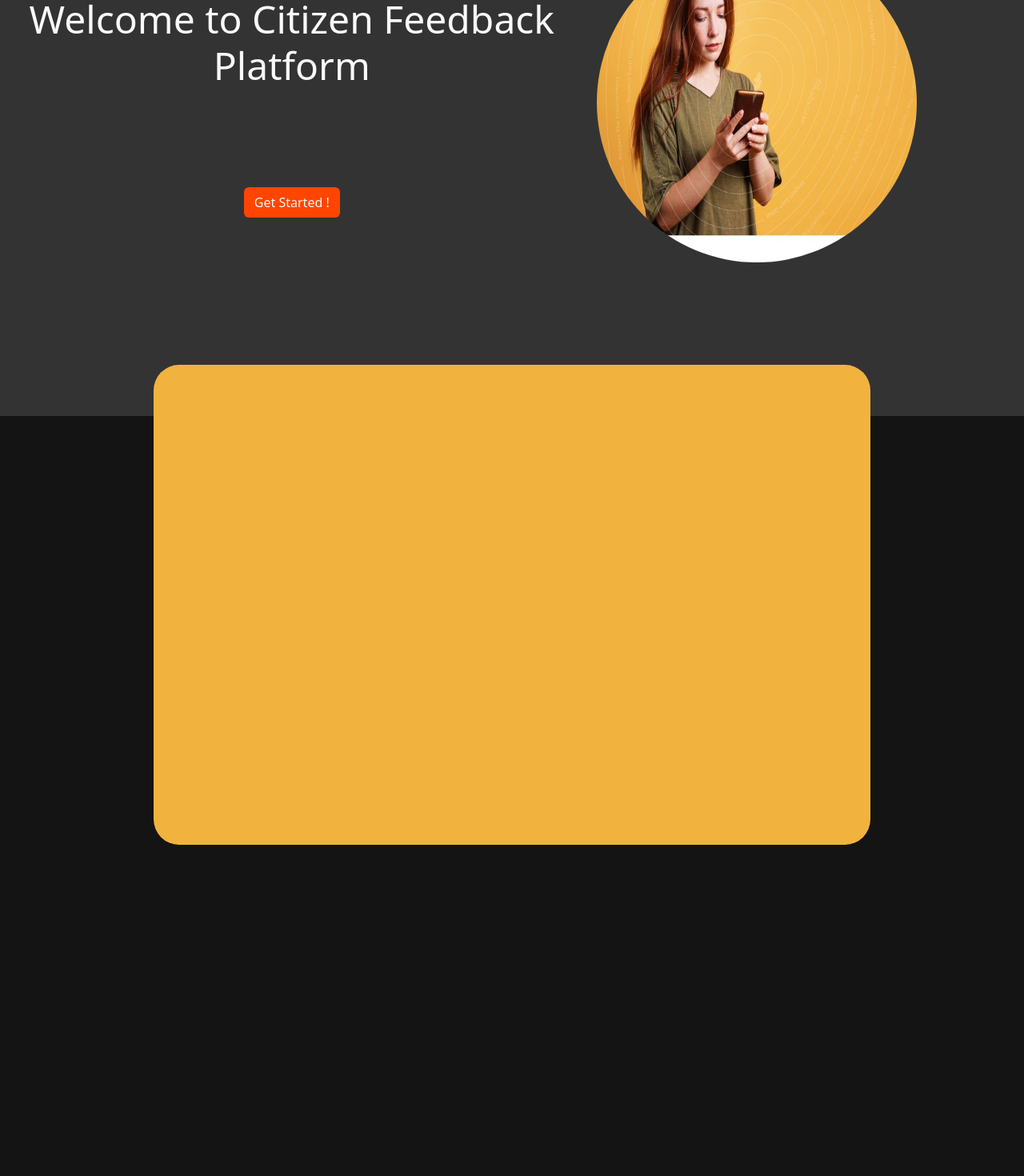
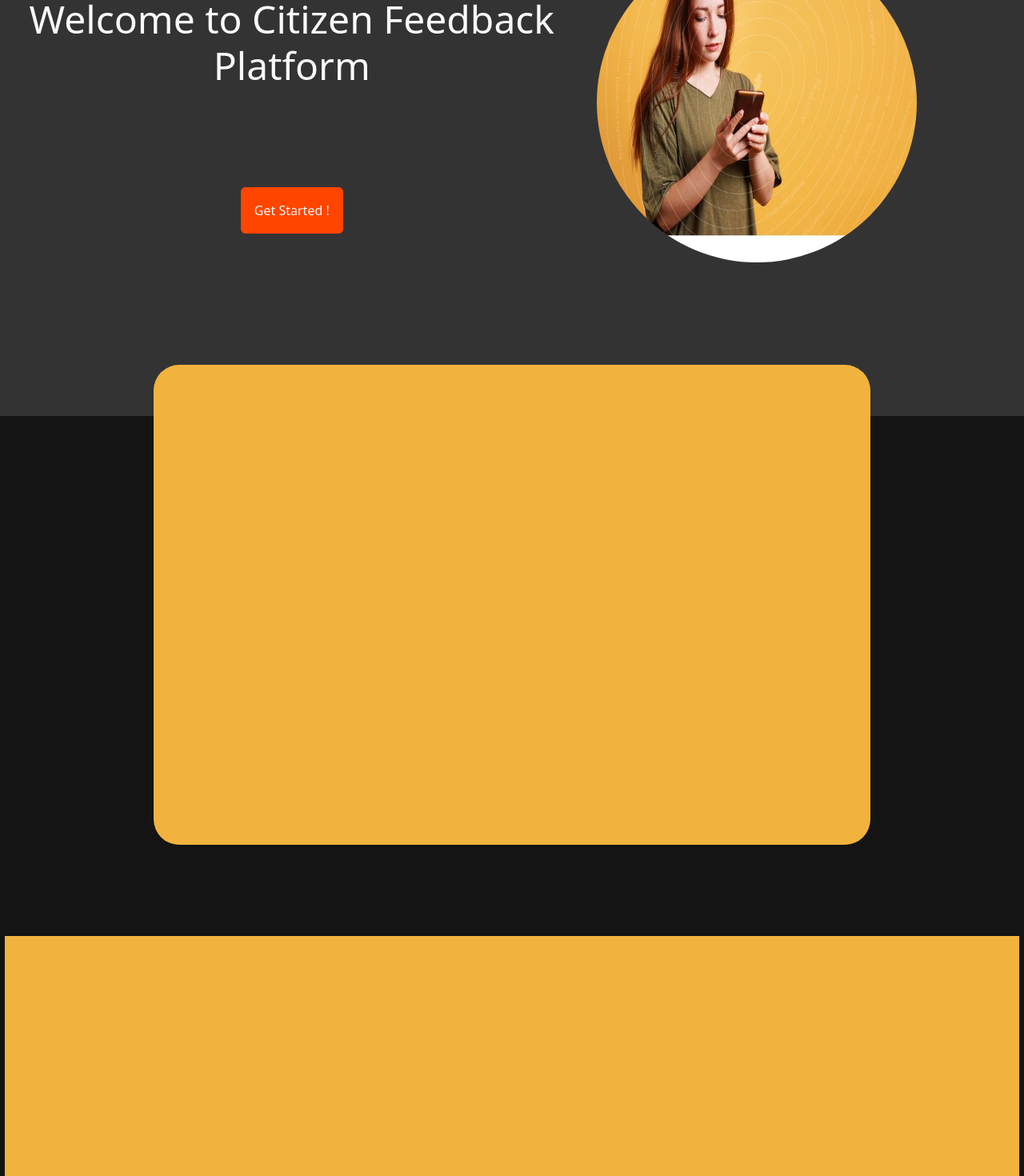
Before and after one commit to FullEffect-Studio/cfp, a React (Create React App) app: page / in a window 1280 px wide. Shown: the part 176-1646 px from the top of the page at 80% size. Before the commit the page ends 1232 px from the top, so only its background shows below. Built offline with nearby package versions, Linux system fonts and the light colour scheme.

Commit message:
Layouting

```diff
--- a/src/components/home/Home.jsx
+++ b/src/components/home/Home.jsx
@@ -1,6 +1,7 @@
 import React from 'react'
 import HomeBanner from './HomeBanner'
 import NaviBar from './Navibar'
+import ReportAProblem from './ReportAProblem'
 
 
 const Home = () => {
@@ -8,6 +9,7 @@ const Home = () => {
     <div>
         <NaviBar />
         <HomeBanner />
+        <ReportAProblem />
     </div>
   )
 }
--- a/src/components/home/HomeBanner.jsx
+++ b/src/components/home/HomeBanner.jsx
@@ -35,7 +35,7 @@ const HomeBanner = () => {
             Welcome to Citizen Feedback Platform
           </h2>
           <button
-            className="btn text-light"
+            className="btn text-light p-3 text-lg"
             style={{ backgroundColor: "orangered" }}
           >
             Get Started !
--- /dev/null
+++ b/src/components/home/ReportAProblem.jsx
@@ -0,0 +1,19 @@
+import React from 'react'
+import styled from 'styled-components'
+
+
+const ReportAProblemStyle = styled.div`
+width: 99vw;
+height: 300px;
+background-color:  rgb(241, 179, 62) ;
+margin: 650px auto 3rem auto;
+`;
+const ReportAProblem = () => {
+  return (
+    <ReportAProblemStyle>
+
+    </ReportAProblemStyle>
+  )
+}
+
+export default ReportAProblem
```
Also changed, not shown: src/components/LandingPage.jsx (+5 -3 lines).
